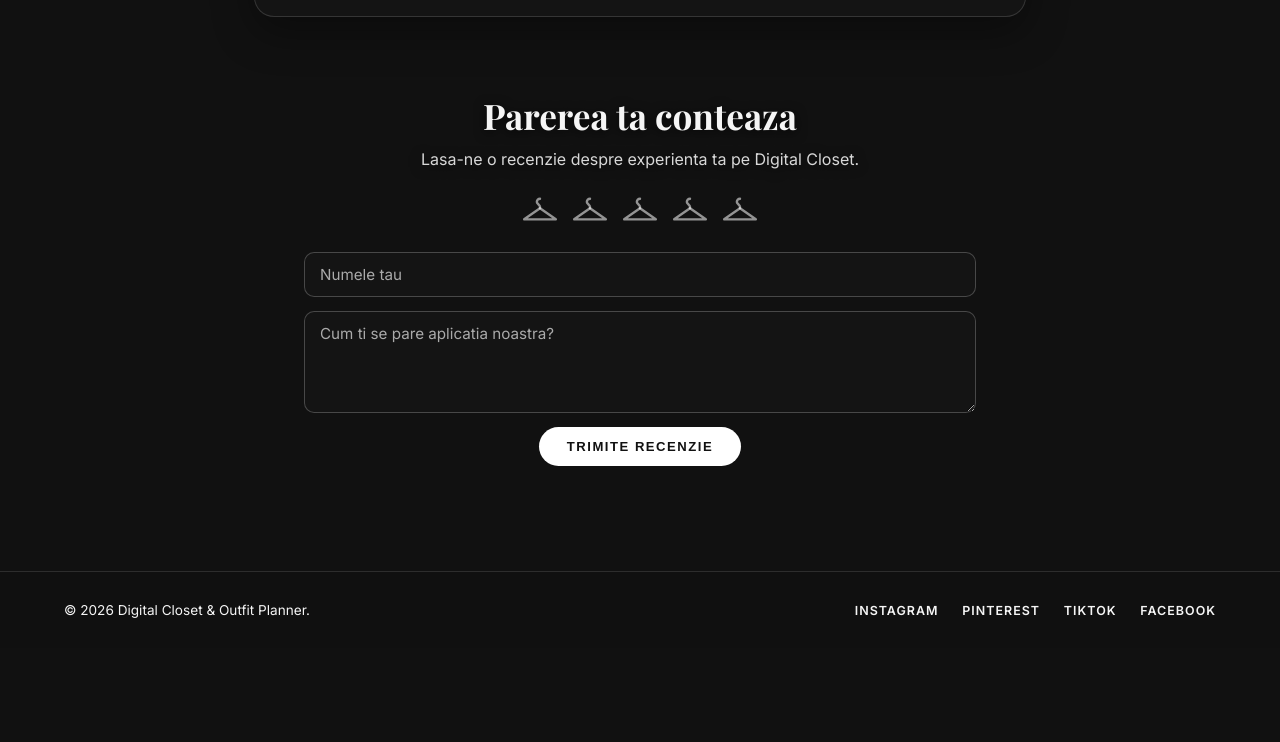
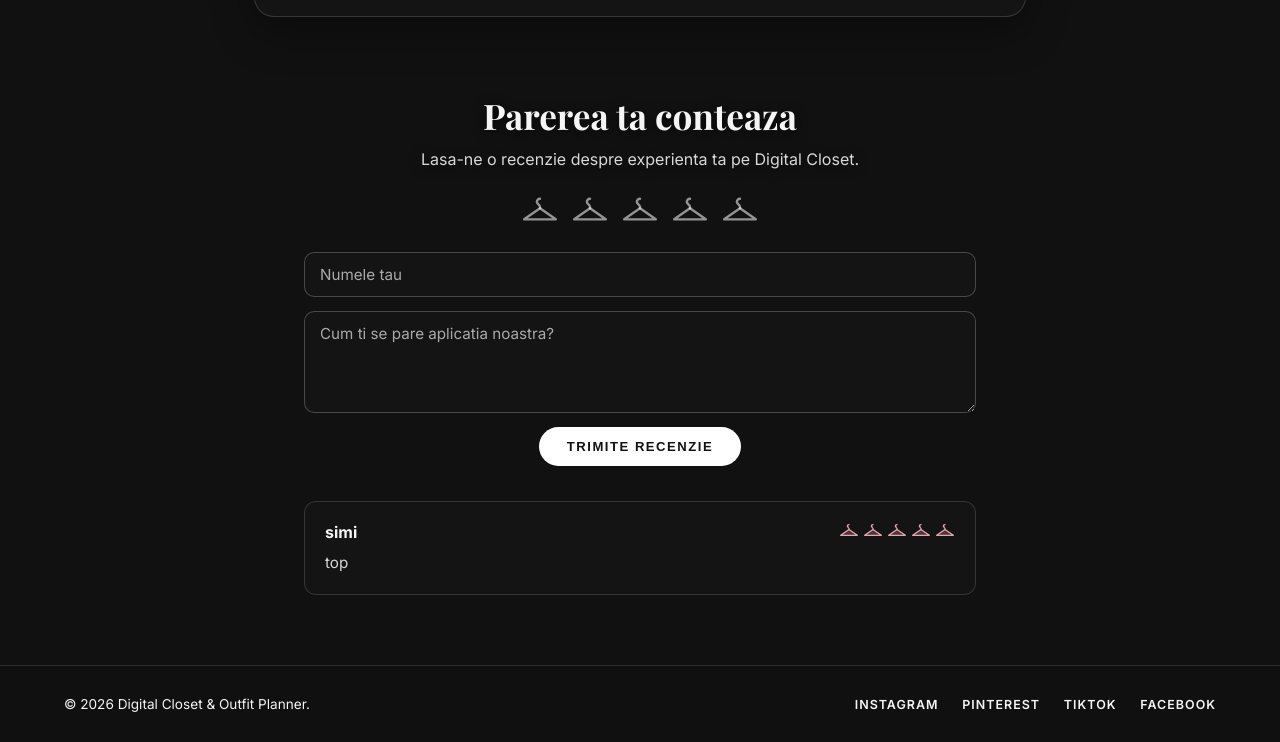
Before and after one commit to simina09/Digital-Closet, a plain HTML site: page contact.html in a window 1280 px wide. Shown: the part 1022-1764 px from the top of the page. Before the commit the page ends 1670 px from the top, so only its background shows below. Drawn offline with nearby package versions, Linux system fonts and the light colour scheme; a web font is replaced by a local one.

Commit message:
Adaugare recenzie

```diff
--- a/contact.html
+++ b/contact.html
@@ -699,7 +699,9 @@
 
         function loadReviews() {
             reviewsList.innerHTML = '';
-            const savedReviews = JSON.parse(localStorage.getItem('digitalClosetReviews')) || [];
+            const savedReviews = JSON.parse(localStorage.getItem('digitalClosetReviews')) || [
+            { name: "simi", text: "top", rating: 5 }
+            ];
 
             savedReviews.forEach(review => {
                 const reviewCard = document.createElement('div');
```
